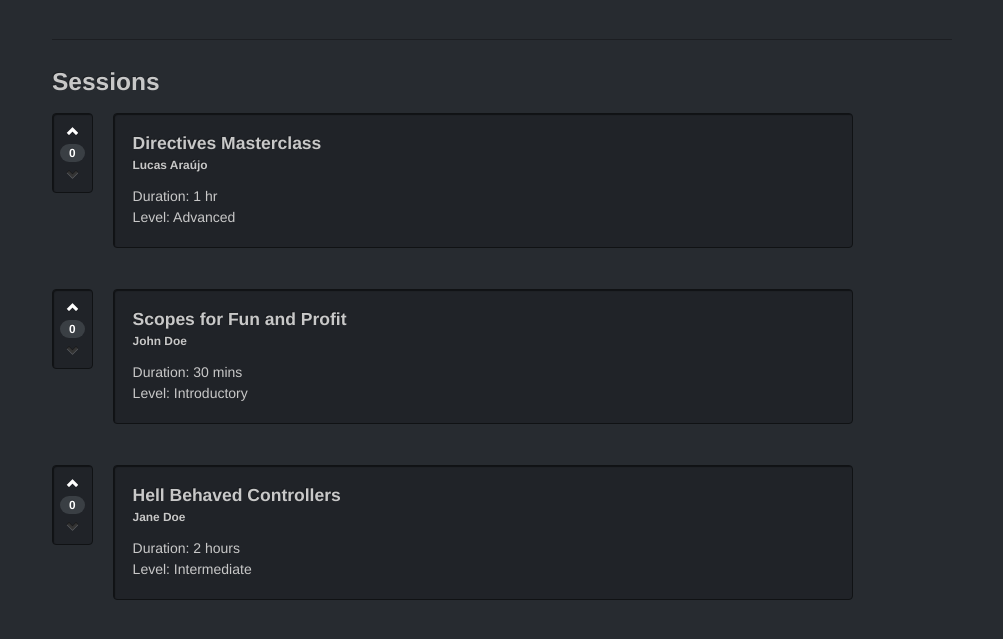
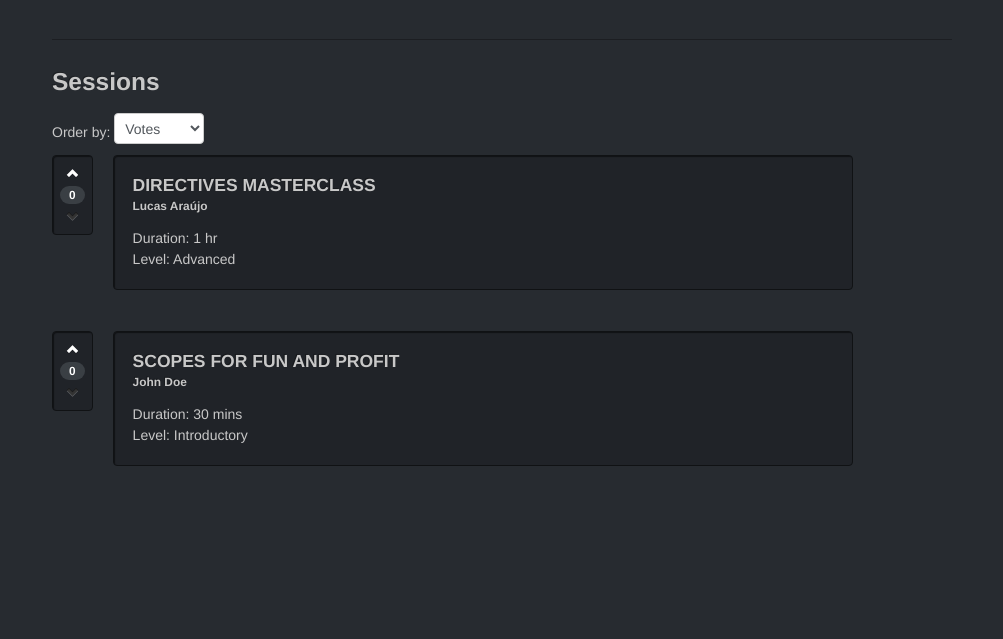
Before and after one commit to Class-Solutions/Angular-Fundamentals-Araujo, a website: page app/EventDetails.html in a window 1280 px wide. Shown: the part 425-1064 px from the top of the page, without its empty margins (138-1141 px from the left). After the commit the page ends 942 px from the top, so only its background shows below. Drawn offline with Linux system fonts and the light colour scheme.

Commit message:
Built-in Filters

```diff
--- a/app/EventDetails.html
+++ b/app/EventDetails.html
@@ -1,11 +1,13 @@
 <!DOCTYPE html>
 <html lang="en" ng-app="eventsApp">
+
 <head>
 	<meta charset="utf-8">
 	<title>Event Registration</title>
-		<link rel="stylesheet" href="/css/bootstrap.min.css"/>
-		<link rel="stylesheet" href="/css/app.css"/>
+	<link rel="stylesheet" href="/css/bootstrap.min.css" />
+	<link rel="stylesheet" href="/css/app.css" />
 </head>
+
 <body data-ng-cloak="data-ng-cloak">
 	<div class="container">
 		<div class="navbar">
@@ -15,10 +17,10 @@
 			</div>
 		</div>
 		<div ng-controller="EventController" style="padding-left:20px; padding-right:20px;">
-				<img ng-src="{{event.imageUrl}}" alt="{{event.name}}"/>
+			<img ng-src="{{event.imageUrl}}" alt="{{event.name}}" />
 			<div class="row">
 				<div class="span11">
-						<h2 data-ng-bind="event.name"></h2>
+					<h2 data-ng-bind-template="{{event.name}}"></h2>
 				</div>
 			</div>
 
@@ -38,8 +40,13 @@
 			</div>
 			<hr>
 			<h3>Sessions</h3>
+			<span>Order by:</span>
+			<select data-ng-model="orderProp" class="input-small">
+				<option selected value='name'>Name</option>
+				<option value='-upVoteCount'>Votes</option>
+		</select>
 			<ul class="thumbnails">
-					<li ng-repeat="session in event.sessions">
+				<li ng-repeat="session in event.sessions | orderBy:orderProp | limitTo:2 ">
 					<div class="row session">
 						<div class="span0 well votingWidget">
 							<div class="votingButton" ng-click="upVoteSession(session)">
@@ -54,12 +61,13 @@
 						</div>
 						<div class="well span9">
 							<h4 class="well-title">
-									{{session.name}}
+									{{session.name | uppercase}}
 								</h4>
 							<h6 style="margin-top:-10px;">
 									{{session.creatorName}}
 								</h6>
-								<span>Duration: {{session.duration}}</span><br>
+							<span>Duration: {{session.duration}}</span>
+							<br>
 							<span>Level: {{session.level}}</span>
 						</div>
 					</div>
@@ -75,4 +83,5 @@
 	<script src="/js/app.js"></script>
 	<script src="/js/controllers/EventController..js"></script>
 </body>
+
 </html>
--- a/app/js/controllers/EventController..js
+++ b/app/js/controllers/EventController..js
@@ -3,6 +3,8 @@
 
 eventsApp.controller('EventController',
 	function EventController($scope) {
+
+		$scope.orderProp = '-upVoteCount';
 
 		$scope.event = {
 			name: "Angular Boot Camp",
```
Lines whose indentation alone changed are shown as unchanged.
